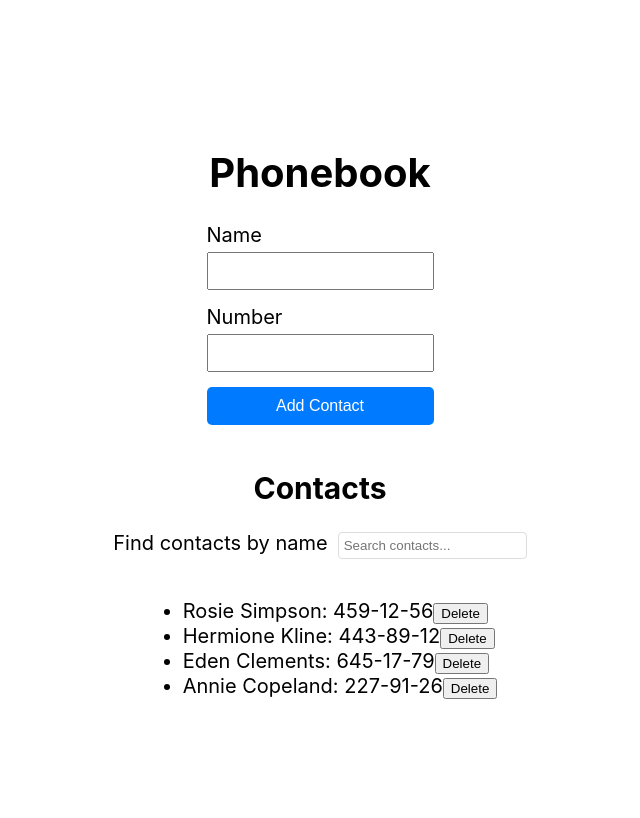
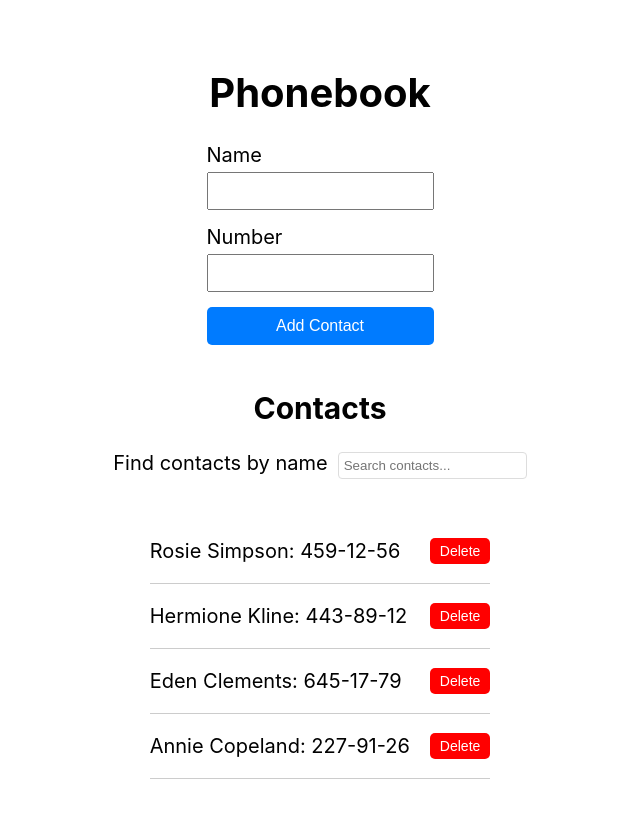
Before and after one commit to CristianF09/goit-react-hw-02-phonebook-main, a React (Create React App) app: page / in a window 1280 px wide. Shown: the top 818 px of the page, without its empty margins (320-960 px from the left). Built offline with nearby package versions, Linux system fonts and the light colour scheme.

Commit message:
Update ContactList.jsx

```diff
--- a/src/components/ContactList.jsx
+++ b/src/components/ContactList.jsx
@@ -1,19 +1,22 @@
 import React from 'react';
-import ContactListItem from './ContactListItem';
 import styles from './ContactList.module.css';
 
-const ContactList = ({ contacts, onDelete }) => {
-  return (
-    <ul className={styles.contactList}>
-      {contacts.map(contact => (
-        <ContactListItem
-          key={contact.id}
-          contact={contact}
-          onDelete={onDelete}
-        />
-      ))}
-    </ul>
-  );
-};
+const ContactList = ({ contacts, onDelete }) => (
+  <ul className={styles.contactList}>
+    {contacts.map(({ id, name, number }) => (
+      <li key={id} className={styles.contactItem}>
+        <div className={styles.contactDetails}>
+          <p>{name}: {number}</p>
+        </div>
+        <button
+          className={styles.deleteButton}
+          onClick={() => onDelete(id)}
+        >
+          Delete
+        </button>
+      </li>
+    ))}
+  </ul>
+);
 
 export default ContactList;
--- a/src/components/ContactList.module.css
+++ b/src/components/ContactList.module.css
@@ -1,4 +1,32 @@
-.list {
-  list-style-type: none;
+.contactList {
+  list-style: none;
   padding: 0;
 }
+
+.contactItem {
+  display: flex;
+  align-items: center;
+  justify-content: space-between;
+  padding: 5x;
+  border-bottom: 1px solid #ccc;
+}
+
+.contactDetails {
+  flex-grow: 1;
+}
+
+.deleteButton {
+  background-color: red;
+  color: white;
+  border: none;
+  padding: 5px 10px;
+  cursor: pointer;
+  border-radius: 5px;
+  font-size: 14px;
+  transition: background-color 0.3s ease;
+  margin-left: 20px;
+}
+
+.deleteButton:hover {
+  background-color: darkred;
+}
```
